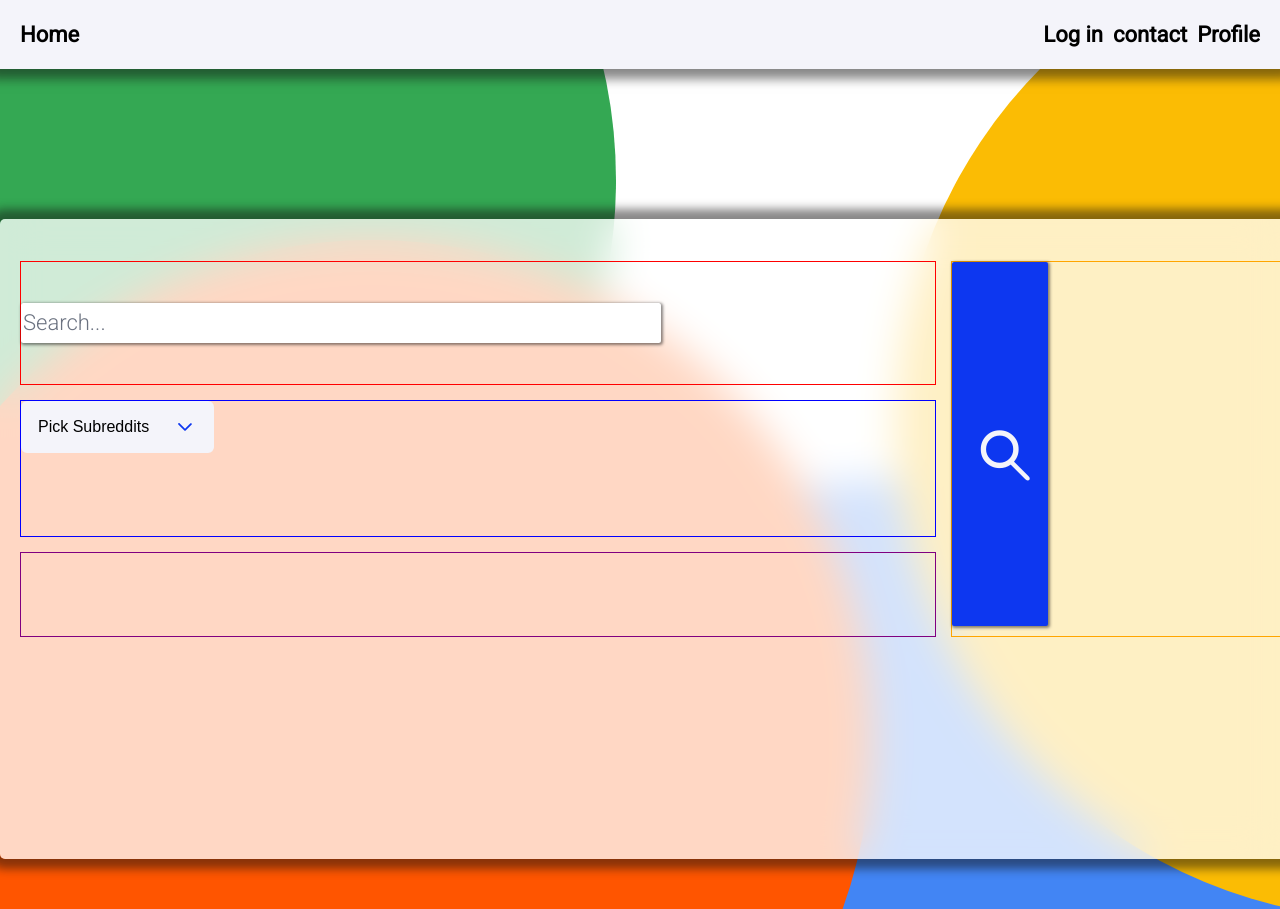
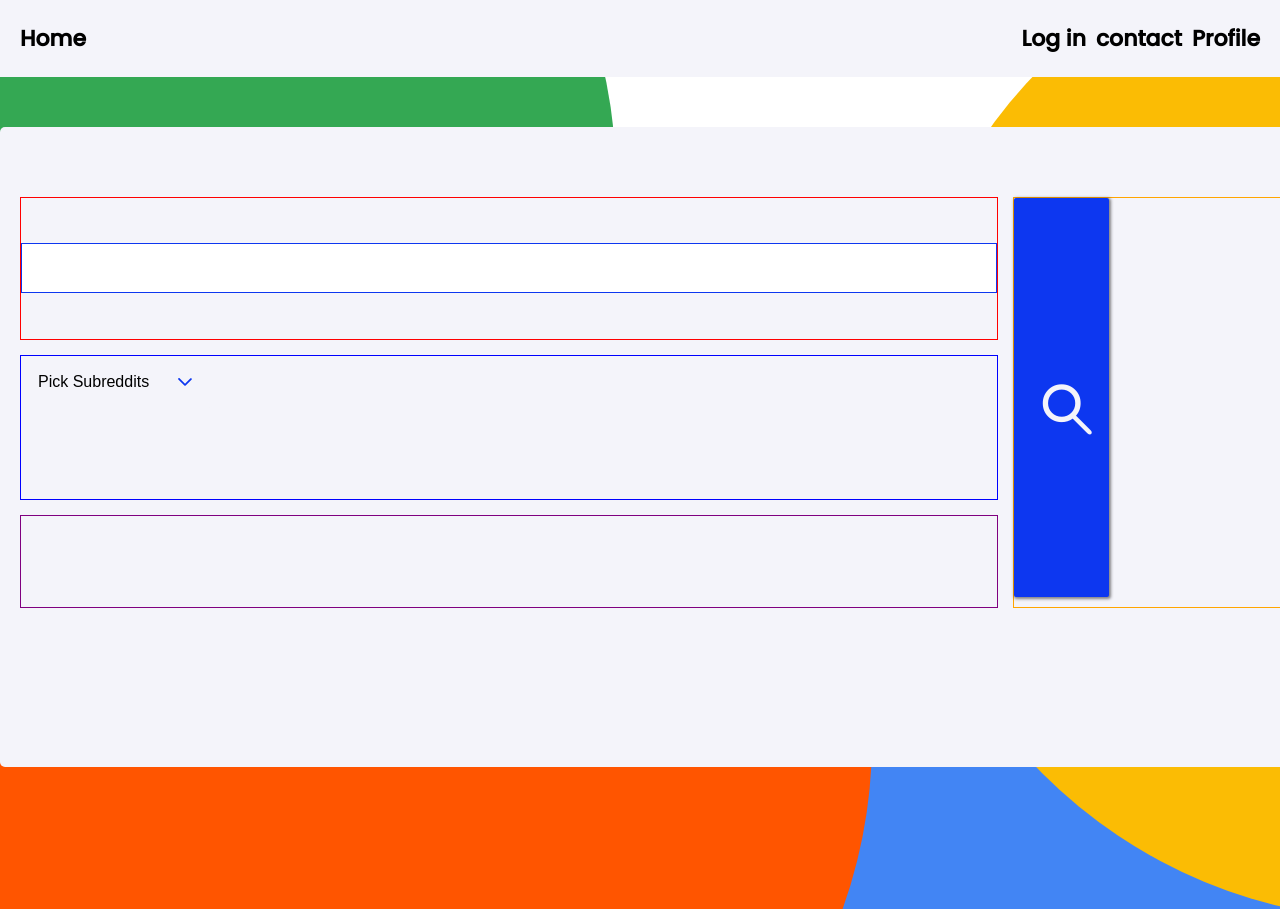
Before and after one commit to wpeckelsen/reddit-multi-search, a Next.js app: page /pages/search in a window 1280 px wide. Shown: the top 909 px of the page. After the commit the page ends 817 px from the top, so only its background shows below. Built offline with nearby package versions, Linux system fonts and the light colour scheme; a web font is replaced by a local one.

Commit message:
small styling

```diff
--- a/src/app/components/card/Card.jsx
+++ b/src/app/components/card/Card.jsx
@@ -4,9 +4,9 @@ import "./card.scss";
 export default function Card({ size, title, subtitle, content }) {
     return (
         <>
-        <h2>{title}</h2>
+
             <div className={size}>
-
+            <h2>{title}</h2>
                 <p>{subtitle}</p>
                 <div className="error"></div>
                 <div className="content">{content}</div>
--- a/src/app/components/card/card.scss
+++ b/src/app/components/card/card.scss
@@ -2,32 +2,32 @@
 
 
 .wide {
-
-
-    box-shadow: $shadowRegular;
     border-radius: 5px;
     margin: 50px auto;
     padding: 20px;
     min-height: 80vh;
     width: 1400px;
+    background-color: $offwhite;
 
-
-    background: rgba(255, 255, 255, 0.77);
-    backdrop-filter: blur(20px);
-    -webkit-backdrop-filter: blur(20px);
+    // box-shadow: $shadowRegular;
+    // background: rgba(255, 255, 255, 0.77);
+    // backdrop-filter: blur(20px);
+    // -webkit-backdrop-filter: blur(20px);
 }
 
 .narrow {
-    box-shadow: $shadowRegular;
+
     width: 800px;
     margin: 50px auto;
     padding: 20px;
     border-radius: 5px;
     min-height: 80vh;
+    background-color: $offwhite;
 
-    background: rgba(255, 255, 255, 0.77);
-    backdrop-filter: blur(20px);
-    -webkit-backdrop-filter: blur(20px);
+    // box-shadow: $shadowRegular;
+    // background: rgba(255, 255, 255, 0.77);
+    // backdrop-filter: blur(20px);
+    // -webkit-backdrop-filter: blur(20px);
 }
 
 
--- a/src/app/components/navbar/navbar.scss
+++ b/src/app/components/navbar/navbar.scss
@@ -5,7 +5,7 @@
     justify-content: space-between;
     align-items: center;
     background-color: $offwhite;
-    box-shadow: $shadowRegular;
+    // box-shadow: $shadowRegular;
     padding: 0 20px ;
 
 
--- a/src/app/components/searchbar/Searchbar.jsx
+++ b/src/app/components/searchbar/Searchbar.jsx
@@ -16,7 +16,7 @@ export default function Searchbar({ inputValue, inputChange, selectValue, select
         a={<>
           <input className='searchInput'
             type="text"
-            placeholder="Search..."
+            placeholder=""
             value={inputValue}
             onChange={inputChange}
           />
--- a/src/app/components/searchbar/Searchbar.scss
+++ b/src/app/components/searchbar/Searchbar.scss
@@ -6,14 +6,12 @@
 
 
 
-.searchInput{
- background-color: white;
- border-radius: 2.5px;
- border-style: none;
-box-shadow: $shadowThin;
+.searchInput {
+    border: 1px solid $linkBlue;
 
-width: 70%;
-height: 40px;
+    width: 100%;
+
+    height: 50px;
 
 }
 
@@ -28,21 +26,22 @@ height: 40px;
     cursor: pointer;
 }
 
-.p-multiselect-label{
+.p-multiselect-label {
     display: flex;
     flex-wrap: wrap;
 }
 
-.p-multiselect-token{
-background-color: $linkBlue;
-color: white;
-margin-top: 7px;
+.p-multiselect-token {
+    background-color: $linkBlue;
+    color: white;
+    margin-top: 7px;
 }
 
-.p-multiselect-trigger{
+.p-multiselect-trigger {
     color: $linkBlue;
 }
-.p-multiselect-item{
+
+.p-multiselect-item {
     color: black;
 }
 
@@ -50,30 +49,31 @@ margin-top: 7px;
     color: black;
 }
 
-.p-multiselect-filter{
+.p-multiselect-filter {
     color: black;
 }
 
 
-.p-placeholder{
+.p-placeholder {
     color: black;
 }
+
 .p-inputtext {
     color: black;
 }
 
 
-.p-multiselect-panel .p-multiselect-items .p-multiselect-item:not(.p-highlight):not(.p-disabled).p-focus{
+.p-multiselect-panel .p-multiselect-items .p-multiselect-item:not(.p-highlight):not(.p-disabled).p-focus {
     background-color: $linkBlue;
     color: white;
 }
 
-.p-multiselect-panel .p-multiselect-items .p-multiselect-item.p-highlight.p-focus{
+.p-multiselect-panel .p-multiselect-items .p-multiselect-item.p-highlight.p-focus {
     background-color: $linkBlue;
     color: white;
 }
 
-.p-multiselect-panel .p-multiselect-items .p-multiselect-item.p-highlight{
+.p-multiselect-panel .p-multiselect-items .p-multiselect-item.p-highlight {
     background-color: $offwhite;
     color: black;
 }
--- a/src/app/page.jsx
+++ b/src/app/page.jsx
@@ -1,7 +1,7 @@
 import Link from "next/link";
 import Navbar from "./components/navbar/Navbar";
 import Button from "./components/button/Button";
-import "./mainpage.scss";
+
 
 
 export default function Home() {
--- a/src/app/styles/globals.scss
+++ b/src/app/styles/globals.scss
@@ -1,6 +1,6 @@
 @import "@/app/styles/variables.scss";
-@import url('https://fonts.googleapis.com/css2?family=Roboto:wght@300;400&display=swap');
-@import url('https://fonts.googleapis.com/css2?family=Lato&family=Open+Sans:ital@0;1&family=Rubik:wght@700&display=swap');
+@import url('https://fonts.googleapis.com/css2?family=Poppins:wght@300;400;500&display=swap');
+
 
 
 body,
@@ -10,7 +10,7 @@ button,
 input,
 textarea,
 select {
-  font-family: 'Roboto', sans-serif;
+  font-family: "Poppins", sans-serif;
   font-weight: 200;
   font-size: 22px;
   word-wrap: break-word;
@@ -19,9 +19,11 @@ select {
 
 
 h1 {
-  font-family: 'Rubik', sans-serif;
-  font-weight: 200;
+
   font-size: 100px;
+  font-family: "Poppins", sans-serif;
+  font-weight: 400;
+  font-style: normal;
   text-align: center;
 
 
```
Also changed, not shown: src/app/mainpage.scss (deleted, +0 -9 lines), src/app/pages/contact/page.jsx (+6 -4 lines), 1 other file (tests, documents, lock files or other folders).
